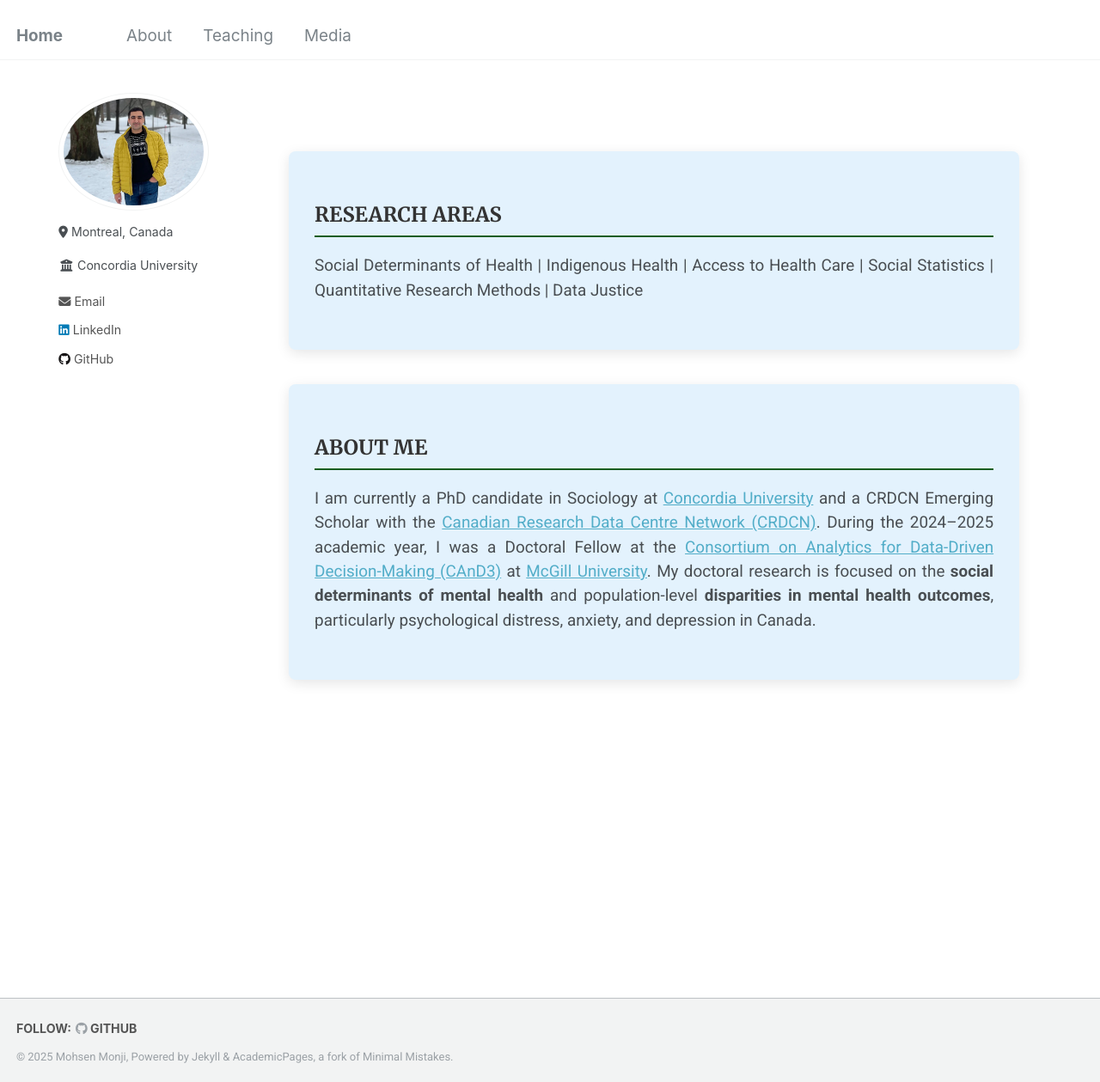
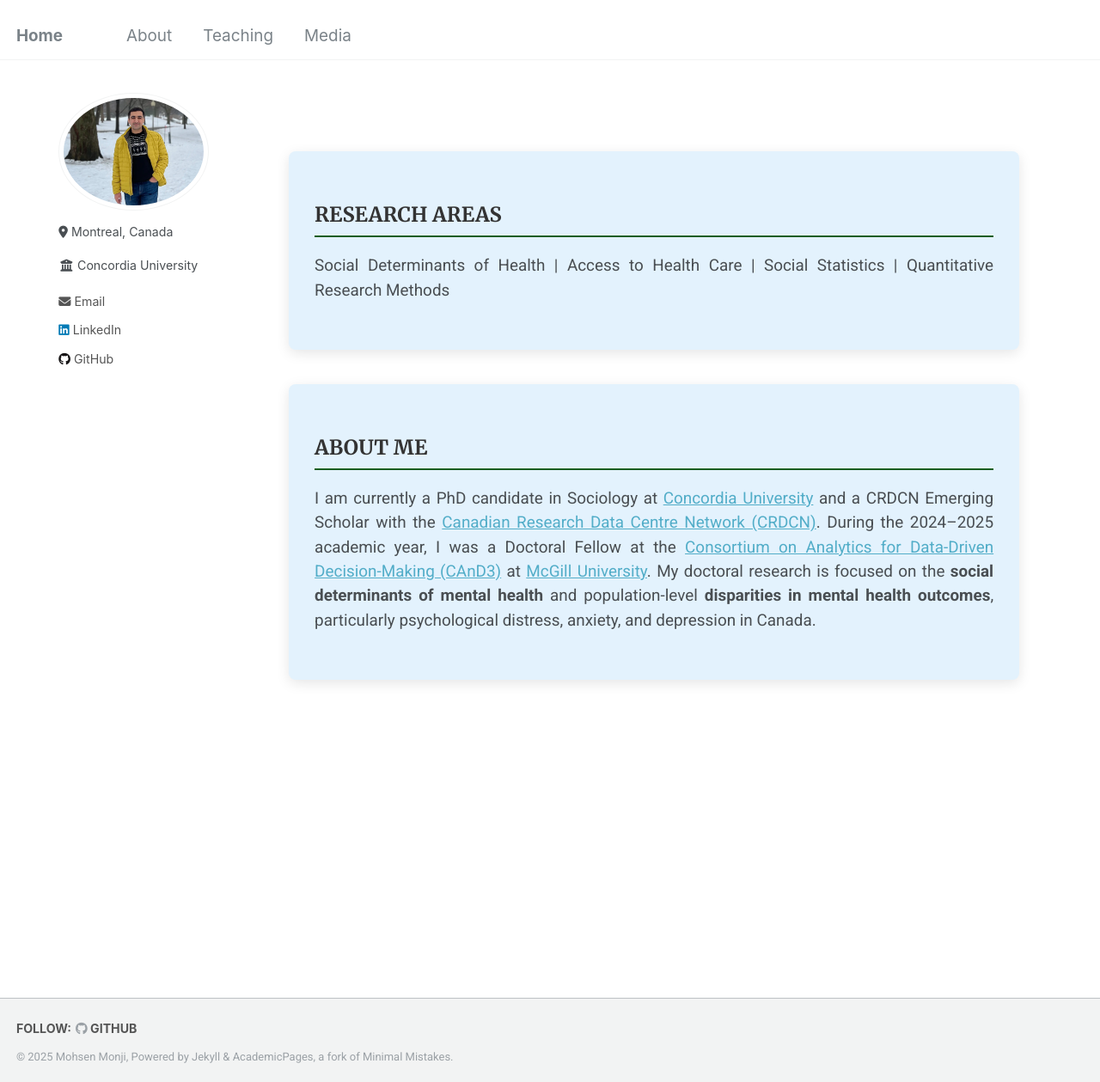
Before and after one commit to Mohsnmonji/mohsnmonji.github.io, a Jekyll site: the page built from about-me.md, in a window 1280 px wide and 1259 px high. Shown: the whole window at 86% size. Built offline with Jekyll 4.4.1, drawn with Linux system fonts in a browser that asks for light colours.

Commit message:
Update about-me.md

```diff
--- a/about-me.md
+++ b/about-me.md
@@ -54,7 +54,7 @@ author_profile: true
 <div class="about-card">
   <h2>RESEARCH AREAS</h2>
   <p>
-    Social Determinants of Health | Indigenous Health | Access to Health Care | Social Statistics | Quantitative Research Methods | Data Justice
+    Social Determinants of Health | Access to Health Care | Social Statistics | Quantitative Research Methods
   </p>
 </div>
 
```
